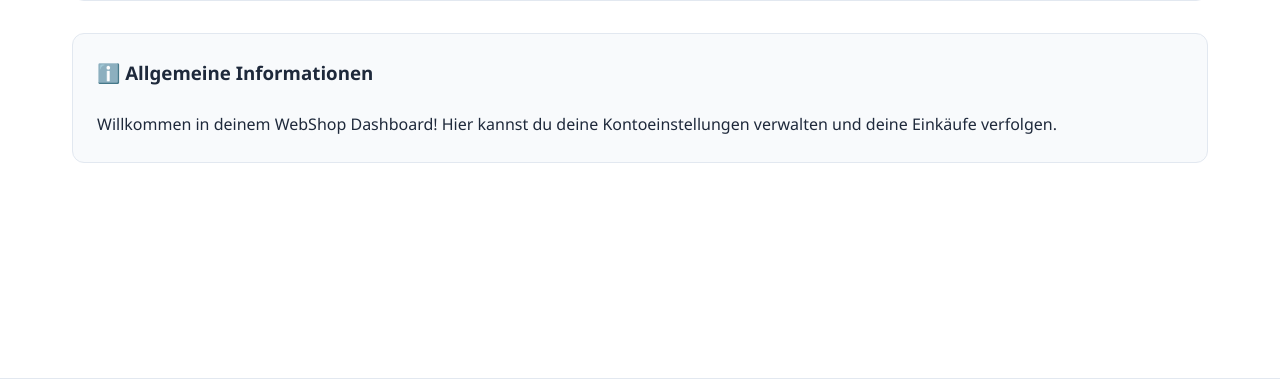
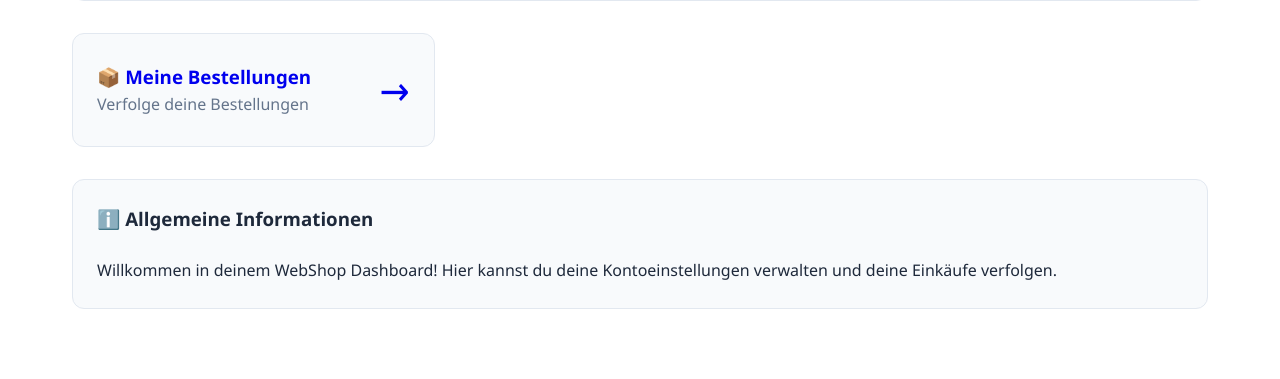
Before and after one commit to TizianSenger/PythonOnlineShop, a Flask app: template webshop-python/src/templates/dashboard.html in a window 1280 px wide. Shown: the part 340-719 px from the top of the page. Run offline with Flask 2, Linux system fonts and the light colour scheme; the template is opened without the code that fills it, so the values that code supplies are empty.

Commit message:
orders page also for users

```diff
--- a/webshop-python/data/csv/orders.csv
+++ b/webshop-python/data/csv/orders.csv
@@ -6,3 +6,4 @@ id,user_id,items,total,customer,status,payment_provider,provider_id,created_at
 ,2,,,,,,,
 1,,,100.0,,paid,,2LJ16809YK2754340,
 2,,"[{""product_id"": ""4"", ""name"": ""Product D"", ""price"": 49.99, ""quantity"": 1}]",49.99,"{""name"": ""Tizian"", ""email"": ""tiziansengerps4@gmail.com"", ""address"": ""Georg-Krammel-Str.3"", ""city"": ""Geisenfeld"", ""zip"": ""85290"", ""country"": ""DE""}",paid,paypal,97951512JW4307626,2025-11-22T15:53:35.433702
+3,,"[{""product_id"": ""4"", ""name"": ""Product D"", ""price"": 49.99, ""quantity"": 6}, {""product_id"": ""3"", ""name"": ""Product C"", ""price"": 39.99, ""quantity"": 2}]",379.92,"{""name"": ""Tizian Senger"", ""email"": ""tiziansengerbw@gmail.com"", ""address"": ""Georg-Krammel-Str.3"", ""city"": ""Geisenfeld"", ""zip"": ""85290"", ""country"": ""DE""}",paid,paypal,45Y34249626616300,2025-11-22T16:39:13.213503
--- a/webshop-python/data/csv/users.csv
+++ b/webshop-python/data/csv/users.csv
@@ -1,3 +1,3 @@
 id,name,email,password,role
-1,asdf,tiziansengerbw@gmail.com,scrypt:32768:8:1$66s17WS6A4a1dyro$475a8a246a5d56f4782cdf3b5944df55c218c04cb83d4058ec3a09c600c4eb5baf1cfc59e91c5fb462f72a79542d74af3955c738d6f531971d81161247a2d801,admin
 2,Tizian,tiziansengerps4@gmail.com,scrypt:32768:8:1$JQq8uwCAILSQzEDV$5587b0d8667b3485d598a0ab49bebef7edb5f0b22597ea5d6fa9448d38d485d45a7a17b7eaecbd24fd82b67628e1714d667a5ba9af92b346bd12bb525b396ccf,admin
+3,Tizian Senger,tiziansengerbw@gmail.com,scrypt:32768:8:1$GkqZl9DhXxpSMOVv$7bd95d7817e05a8c1aa0c3f49ff20a44ecb14271bfbb7b1bf0ac31aafe7fca8e6098933ec4d41673442ad64a2eb123b42ae4ceb7aac7712746fb99769a1589cd,user
--- a/webshop-python/src/templates/dashboard.html
+++ b/webshop-python/src/templates/dashboard.html
@@ -70,6 +70,17 @@
                 <h3>📊 Statistiken</h3>
                 <p class="text-muted mt-2">Produkte im Shop: <strong>{{ products|length }}</strong></p>
             </div>
+            {% else %}
+            <div class="grid grid-2 mb-4">
+                <a href="/orders" class="card"
+                    style="text-decoration: none; cursor: pointer; display: flex; align-items: center; justify-content: space-between; transition: all 0.3s ease;">
+                    <div>
+                        <h3>📦 Meine Bestellungen</h3>
+                        <p class="text-muted">Verfolge deine Bestellungen</p>
+                    </div>
+                    <span style="font-size: 2.5rem;">→</span>
+                </a>
+            </div>
             {% endif %}
 
             <div class="card">
```
